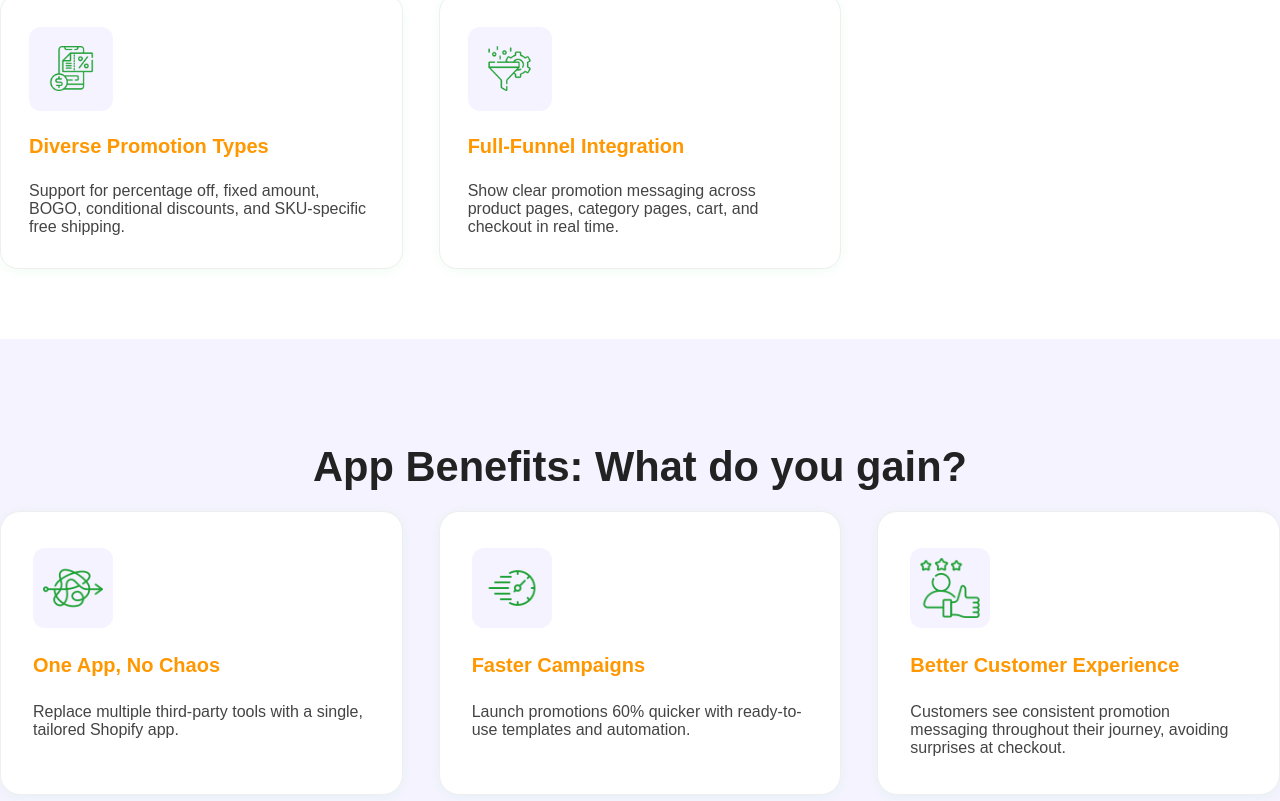
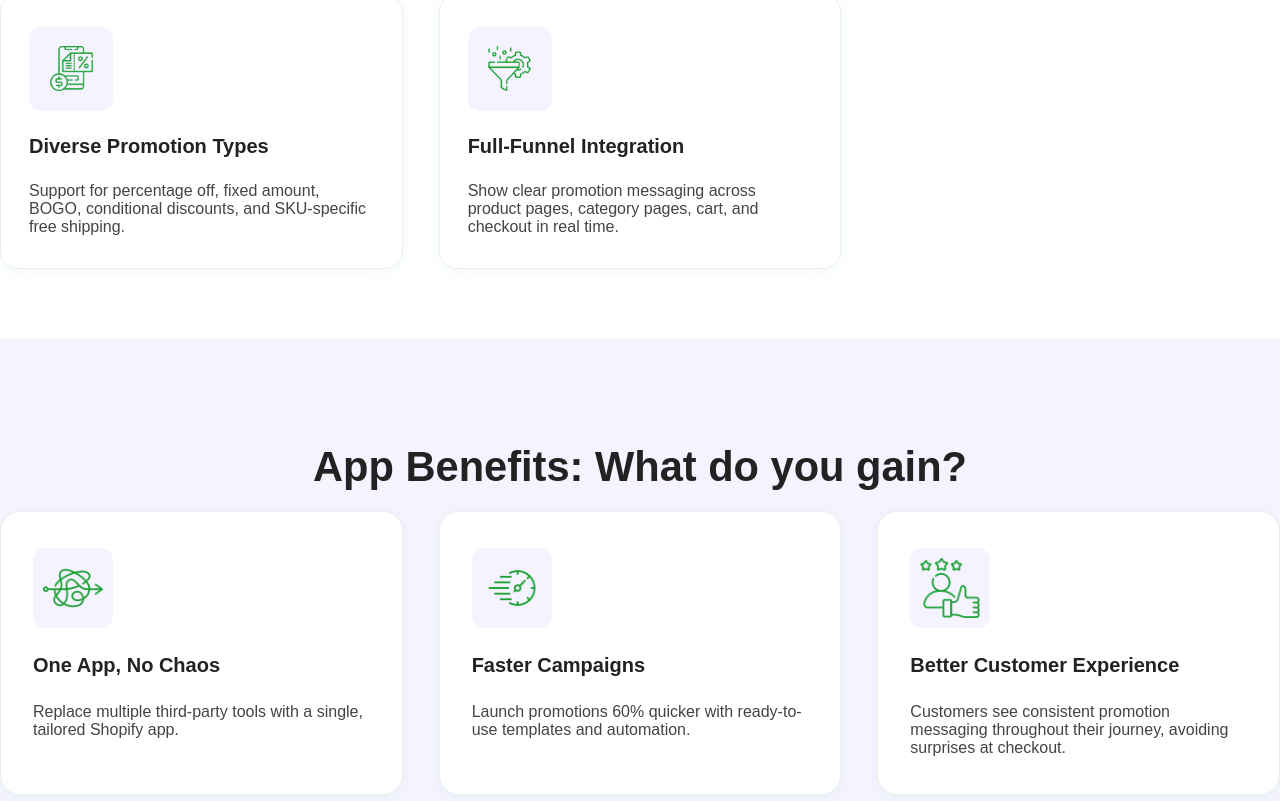
Before and after one commit to shabana-amzur/shopifypromohub, a React (Vite) app: page / in a window 1280 px wide. Shown: the part 1299-2100 px from the top of the page. Built offline with nearby package versions, Linux system fonts and the light colour scheme.

Commit message:
Change all orange color headings to black in features and benefits sections

```diff
--- a/src/components/Benefits.jsx
+++ b/src/components/Benefits.jsx
@@ -71,7 +71,7 @@ function Benefits() {
             }}>
               <img src={b.icon} alt={b.title + ' icon'} style={{width: 60, height: 60, objectFit: 'contain'}} />
             </div>
-            <div style={{fontSize: '1.25rem', fontWeight: 600, color: '#ff9800', marginBottom: 8, fontFamily: 'Poppins, sans-serif'}}>{b.title}</div>
+            <div style={{fontSize: '1.25rem', fontWeight: 600, color: '#222', marginBottom: 8, fontFamily: 'Poppins, sans-serif'}}>{b.title}</div>
             <div style={{fontSize: '1rem', color: '#444', fontWeight: 400, fontFamily: 'Poppins, sans-serif'}}>{b.desc}</div>
           </div>
         ))}
--- a/src/components/Features.jsx
+++ b/src/components/Features.jsx
@@ -69,7 +69,7 @@ function Features() {
             }}>
               <img src={f.icon} alt={f.title + ' icon'} style={{width: 45, height: 45, objectFit: 'contain'}} />
             </div>
-            <div style={{fontSize: '1.25rem', fontWeight: 600, color: '#ff9800', marginBottom: 8, fontFamily: 'Poppins, sans-serif'}}>{f.title}</div>
+            <div style={{fontSize: '1.25rem', fontWeight: 600, color: '#222', marginBottom: 8, fontFamily: 'Poppins, sans-serif'}}>{f.title}</div>
             <div style={{fontSize: '1rem', color: '#444', fontWeight: 400, fontFamily: 'Poppins, sans-serif'}}>{f.desc}</div>
           </div>
         ))}
```
